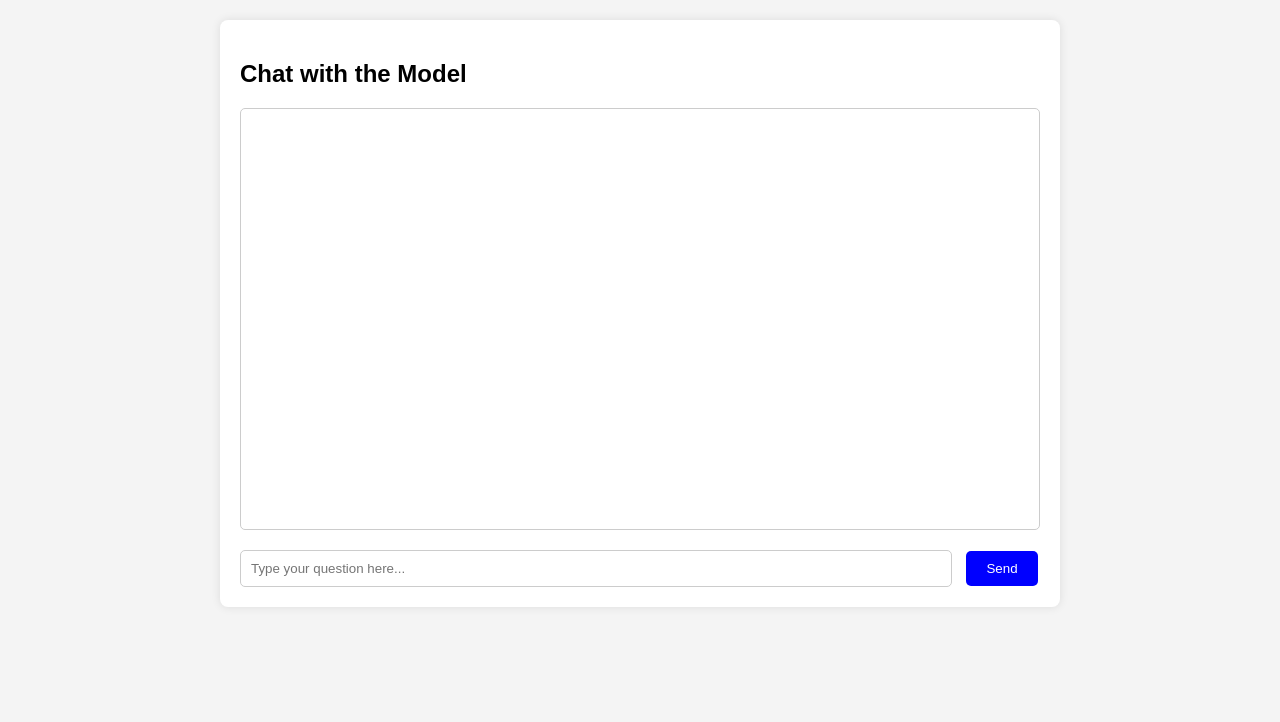
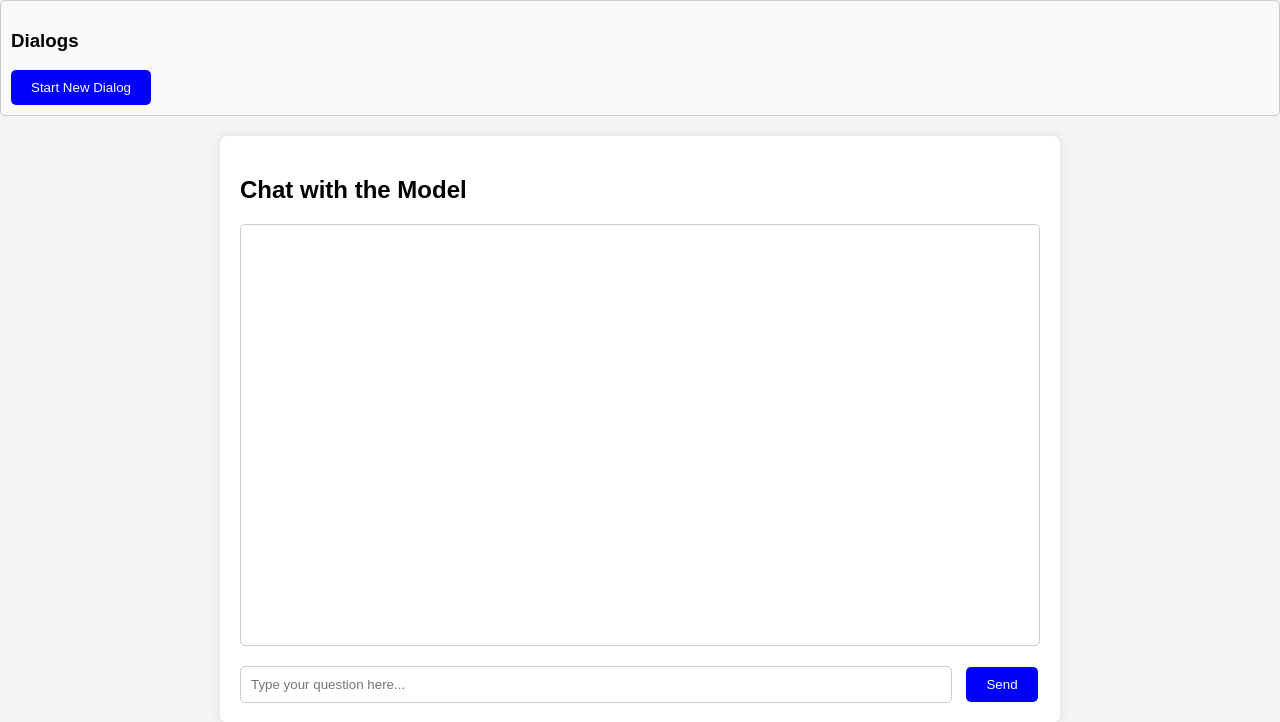
Before and after one commit to Luritron/rag_llm, a Django app: page /ui/ in a window 1280 px wide. Shown: the top 722 px of the page. Run offline with Django 5.2, Linux system fonts and the light colour scheme.

Commit message:
history list

```diff
--- a/llm_rag_project/agent/models.py
+++ b/llm_rag_project/agent/models.py
@@ -2,6 +2,7 @@
 
 class DialogHistory(models.Model):
     user_id = models.CharField(max_length=255)  # Уникальный идентификатор пользователя
-    role = models.CharField(max_length=50)  # 'user' или 'model'
+    dialog_id = models.CharField(max_length=255)  # Уникальный идентификатор диалога
+    role = models.CharField(max_length=50)  # 'user', 'model', 'system'
     content = models.TextField()  # Текст сообщения
     timestamp = models.DateTimeField(auto_now_add=True)  # Время создания сообщения
--- a/llm_rag_project/ui/templates/ui/chat.html
+++ b/llm_rag_project/ui/templates/ui/chat.html
@@ -56,9 +56,33 @@
         button:hover {
             background: darkblue;
         }
+        .dialog-list {
+            margin-bottom: 20px;
+            padding: 10px;
+            border: 1px solid #ccc;
+            border-radius: 5px;
+            background: #f9f9f9;
+        }
+        .dialog-list ul {
+            list-style: none;
+            padding: 0;
+        }
+        .dialog-list li {
+            padding: 5px 10px;
+            cursor: pointer;
+        }
+        .dialog-list li:hover {
+            background: #e9e9e9;
+        }
     </style>
 </head>
 <body>
+    <div class="dialog-list" id="dialog-list">
+        <h3>Dialogs</h3>
+        <ul id="dialog-list-container"></ul>
+        <button id="new-dialog-btn">Start New Dialog</button>
+    </div>
+
     <div class="container">
         <h2>Chat with the Model</h2>
         <div class="chat" id="chat-window"></div>
@@ -71,6 +95,78 @@
         const chatWindow = document.getElementById('chat-window');
         const chatForm = document.getElementById('chat-form');
         const userInput = document.getElementById('user-input');
+        const dialogListContainer = document.getElementById('dialog-list-container');
+        const newDialogBtn = document.getElementById('new-dialog-btn');
+        let currentDialogId = null;
+
+        // Загрузка списка диалогов
+        async function loadDialogs() {
+            try {
+                const response = await fetch('http://127.0.0.1:8000/api/dialogs', {
+                    method: 'GET',
+                    headers: {
+                        'Content-Type': 'application/json',
+                    },
+                });
+                if (response.ok) {
+                    const data = await response.json();
+                    dialogListContainer.innerHTML = '';
+                    data.dialogs.forEach(dialogId => {
+                        const li = document.createElement('li');
+                        li.textContent = dialogId;
+                        li.addEventListener('click', () => loadDialogMessages(dialogId));
+                        dialogListContainer.appendChild(li);
+                    });
+                }
+            } catch (error) {
+                console.error('Failed to load dialogs:', error);
+            }
+        }
+
+        // Загрузка сообщений диалога
+        async function loadDialogMessages(dialogId) {
+            try {
+                currentDialogId = dialogId;
+                const response = await fetch(`http://127.0.0.1:8000/api/dialogs/${dialogId}`, {
+                    method: 'GET',
+                    headers: {
+                        'Content-Type': 'application/json',
+                    },
+                });
+                if (response.ok) {
+                    const data = await response.json();
+                    chatWindow.innerHTML = '';
+                    data.messages.forEach(message => {
+                        addMessage(message.content, message.role);
+                    });
+                }
+            } catch (error) {
+                console.error('Failed to load dialog messages:', error);
+            }
+        }
+
+        // Начало нового диалога
+        newDialogBtn.addEventListener('click', async () => {
+            try {
+                const response = await fetch('http://127.0.0.1:8000/api/dialogs/new', {
+                    method: 'POST',
+                    headers: {
+                        'Content-Type': 'application/json',
+                    },
+                });
+                if (response.ok) {
+                    const data = await response.json();
+                    currentDialogId = data.dialog_id;
+                    chatWindow.innerHTML = ''; // Очистка окна чата
+                    loadDialogs(); // Обновление списка диалогов
+                }
+            } catch (error) {
+                console.error('Failed to start a new dialog:', error);
+            }
+        });
+
+        // Инициализация
+        loadDialogs();
 
         // Функция для добавления сообщения в окно чата
         function addMessage(content, sender) {
@@ -84,27 +180,27 @@
 
         // Обработка отправки формы
         chatForm.addEventListener('submit', async (e) => {
-            e.preventDefault();
+            e.preventDefault(); // Предотвращаем перезагрузку страницы
             const question = userInput.value.trim();
-            if (!question) return;
+            if (!question || !currentDialogId) {
+                alert('Please select or start a dialog first.');
+                return;
+            }
 
-            // Добавляем сообщение пользователя в чат
-            addMessage(question, 'user');
+            addMessage(question, 'user'); // Отображаем сообщение пользователя в интерфейсе
             userInput.value = ''; // Очищаем поле ввода
 
-            // Отправляем запрос к API
             try {
                 const response = await fetch('http://127.0.0.1:8000/api/ask', {
                     method: 'POST',
                     headers: {
                         'Content-Type': 'application/json',
                     },
-                    body: JSON.stringify({ question }),
+                    body: JSON.stringify({ question, dialog_id: currentDialogId }),
                 });
-
                 if (response.ok) {
                     const data = await response.json();
-                    addMessage(data.answer, 'model');
+                    addMessage(data.answer, 'model'); // Отображаем ответ модели в интерфейсе
                 } else {
                     addMessage('Error: Could not get a response from the model.', 'model');
                 }
```
Also changed, not shown: llm_rag_project/agent/views.py (+38 -3 lines), llm_rag_project/agent/migrations/0002_dialoghistory_dialog_id.py (added), llm_rag_project/db.sqlite3.
